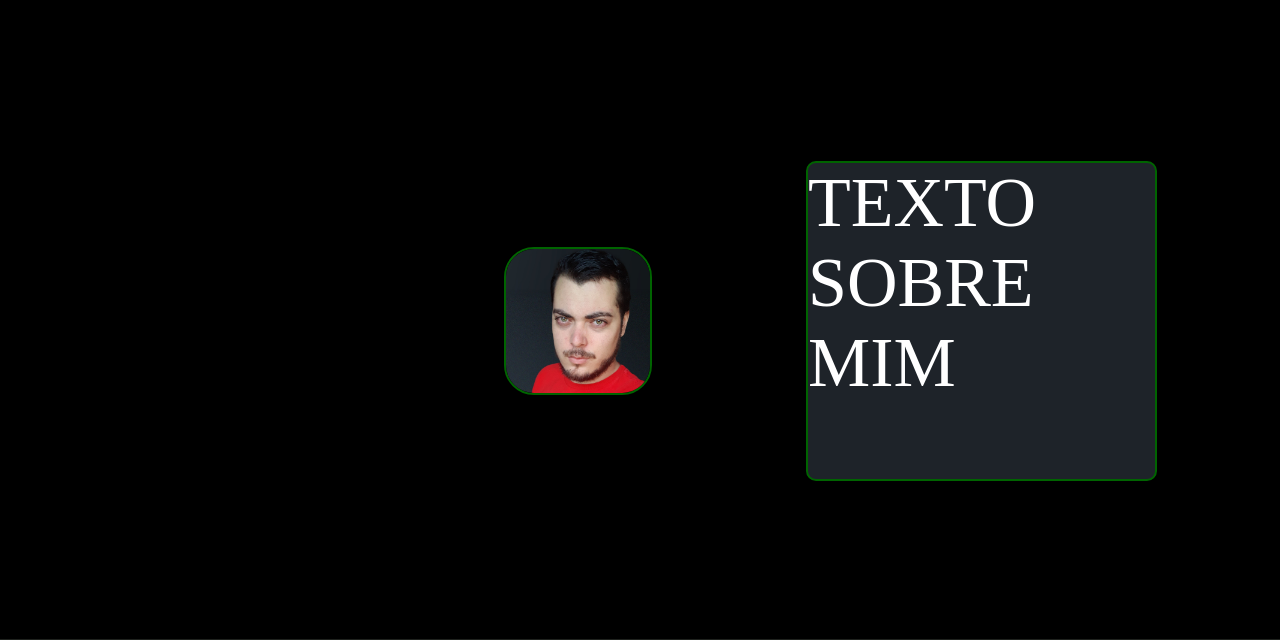
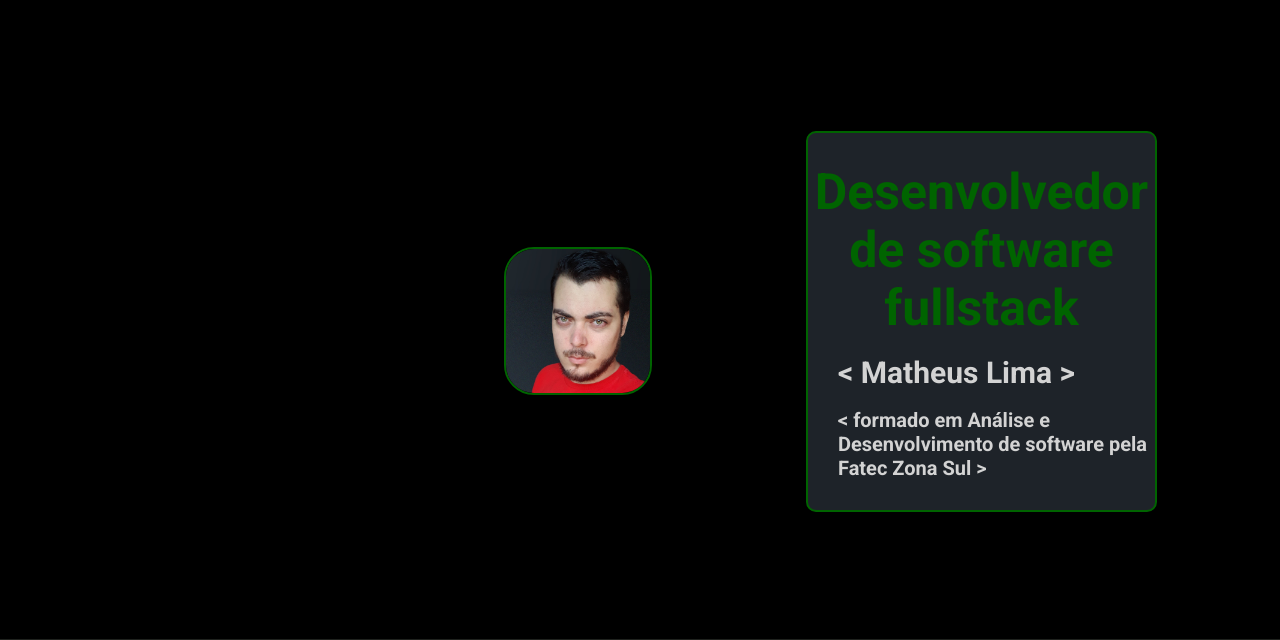
Before and after one commit to matheusollima/PlatyPlusDevSite, a PHP site: page / in a window 1280 px wide; the page is wider, and only the part inside the window is pictured. Shown: the part 3531-4171 px from the top of that part. Run offline with PHP 8.4, Linux system fonts and the light colour scheme.

Commit message:
Atualização sobre mim

```diff
--- a/estilo.css
+++ b/estilo.css
@@ -1178,6 +1178,7 @@
   padding-left: 500px;
   column-gap: 150px;
 
+
 }
 
 .sobre-container div{
@@ -1204,14 +1205,36 @@
 }
 
 #sobre-texto{
-  height: 50%;
+  height: auto;
   width: 300%;
   background-color: #1e2329;
   border-radius: 10px;
   align-self: center;
   border: 2px solid darkgreen;
+  padding-top: 30px;
+  padding-bottom: 30px;
 }
 
+#sobre-titulo{
+  font-size: 50px;
+  color: darkgreen;
+  font-family: "roboto";
+}
+
+#sobre-nome {
+  color: #d3d3d3;
+  font-size: 30px;
+  text-align: start;
+  margin-left: 30px;
+}
+
+#sobre-formacao{
+  color: #d3d3d3;
+  font-size: 20px;
+  text-align: start;
+  margin-left: 30px;
+  font-family: "roboto";
+}
 
 
   /*
--- a/index.html
+++ b/index.html
@@ -282,10 +282,15 @@
 
      <section class = "section" id = "sobre">
      <section class = "hidden">
-        <h1>Sobre</h1>
+        <h1>Sobre mim</h1>
         <div class = 'sobre-container'>
             <div id = 'sobre-foto'><img id = 'foto-apresentação' src="./imgs/front-end/Sobre/matheus.jpg" alt=""></div>
-            <div id = 'sobre-texto'><p>TEXTO SOBRE MIM</p></div>
+            <div id = 'sobre-texto'><p>
+
+                <h1 id = "sobre-titulo">Desenvolvedor de software fullstack</h1><br>
+                <h2 id = "sobre-nome">&lt; Matheus Lima &gt;</h2> <br>
+                <h3 id = "sobre-formacao">&lt; formado em Análise e Desenvolvimento de software pela Fatec Zona Sul &gt; </h3>
+            </p></div>
         </div>
      </section>
      </section>
```
